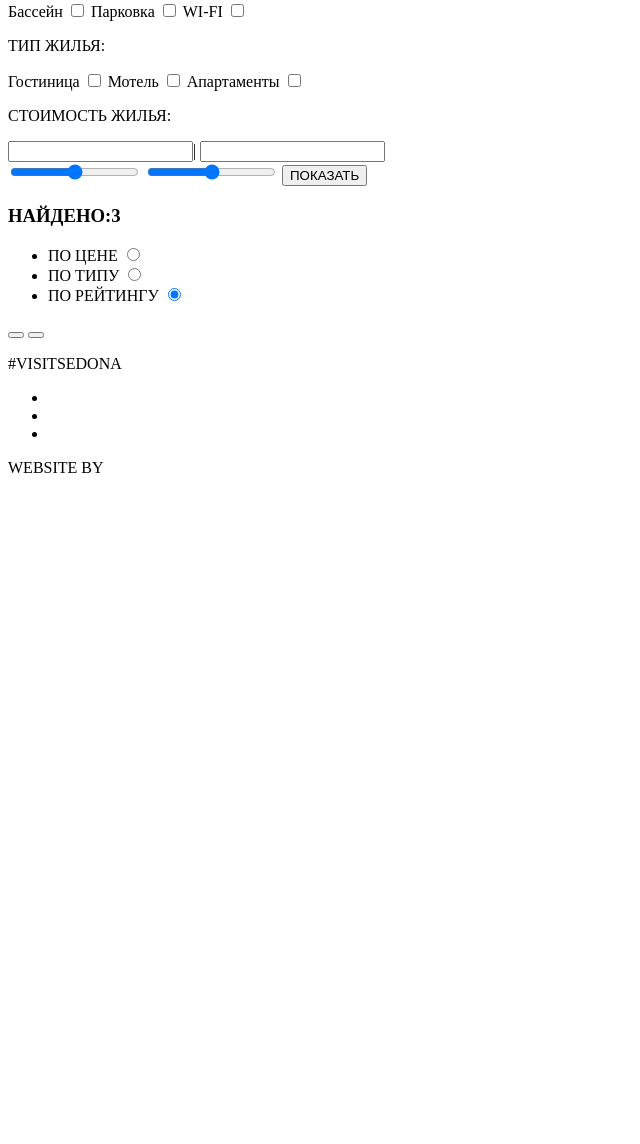
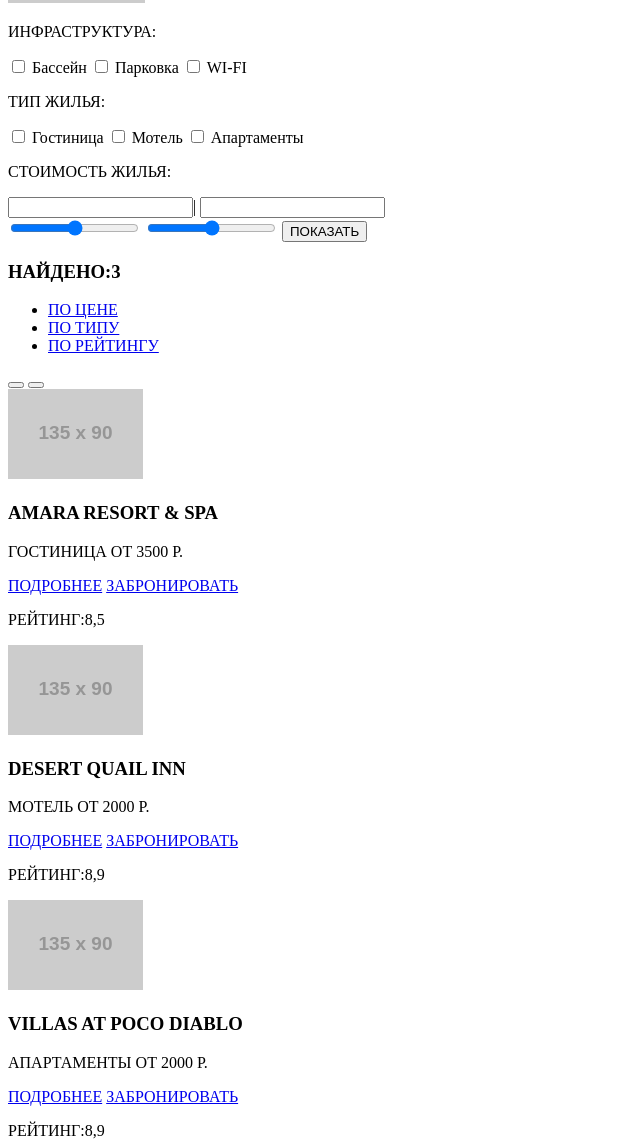
Before and after one commit to IlyaRucavitcyn/232668-sedona, a plain HTML site: page hotels.html in a window 1280 px wide. Shown: the part 189-1333 px from the top of the page, without its empty margins (0-640 px from the left). Before the commit the page ends 800 px from the top, so only its background shows below. Drawn offline with Linux system fonts and the light colour scheme; placeholder pictures from the web are drawn by us.

Commit message:
hotel.html ready

```diff
--- a/hotels.html
+++ b/hotels.html
@@ -19,7 +19,7 @@
             <li><a href="#">ГОСТИНИЦЫ</a></li>
           </ul>
           <div class="nav-logo">
-            <img src="" width="137" height="70" alt="logo" />
+            <img src="http://placehold.it/137x70" width="137" height="70" alt="logo" />
           </div>
         </nav>
       </header>
@@ -28,20 +28,20 @@
         <form action="" class="hotel-conditions">
 
           <p>ИНФРАСТРУКТУРА:</p>
+          <input type="checkbox" id="swimingpool" name="" value="">
           <label for="swimingpool">Бассейн</label>
-          <input type="checkbox" id="swimingpool" name="" value="">
+          <input type="checkbox" id="parking" name="" value="">
           <label for="parking">Парковка</label>
-          <input type="checkbox" id="parking" name="" value="">
+          <input type="checkbox" id="wifi" WI-FI value="">
           <label for="wifi">WI-FI</label>
-          <input type="checkbox" id="wifi" WI-FI value="">
 
           <p>ТИП ЖИЛЬЯ:</p>
+          <input type="checkbox" id="hotel" name="" value="">
           <label for="hotel">Гостиница</label>
-          <input type="checkbox" id="hotel" name="" value="">
+          <input type="checkbox" id="motel" name="" value="">
           <label for="motel">Мотель</label>
-          <input type="checkbox" id="motel" name="" value="">
+          <input type="checkbox" id="apartment" WI-FI value="">
           <label for="apartment">Апартаменты</label>
-          <input type="checkbox" id="apartment" WI-FI value="">
 
           <p>СТОИМОСТЬ ЖИЛЬЯ:</p>
           <div class="output">
@@ -57,26 +57,65 @@
         <section class="hotels-list">
           <header class="hotels-list-header">
             <h3>НАЙДЕНО:<span>3</span></h3>
-            <form action="">
               <ul>
                 <li>
-                  <label for="">ПО ЦЕНЕ</label>
-                  <input type="radio" name="sorter" value="price" checked checked>
+                  <a href="#">ПО ЦЕНЕ</a>
                 </li>
                 <li>
-                  <label for="">ПО ТИПУ</label>
-                  <input type="radio" name="sorter" value="type" checked>
+                  <a href="#">ПО ТИПУ</a>
                 </li>
                 <li>
-                  <label for="">ПО РЕЙТИНГУ</label>
-                  <input type="radio" name="sorter" value="rating" checked>
+                  <a href="#">ПО РЕЙТИНГУ</a>
                 </li>
               </ul>
-            </form>
 
             <button id="sort-up-button" type="button"></button>
             <button id="sort-down-button" type="button"></button>
           </header>
+          <div class="hotels-list-main">
+            <article class="hotels-item">
+              <div class="promophoto">
+                <img src="http://placehold.it/135x90" alt="Hotel Photo">
+              </div>
+              <div class="hotel-info">
+                <h3>AMARA RESORT & SPA  <span></span></h3>
+                <p>ГОСТИНИЦА <span>ОТ 3500 Р.</span></p>
+                <div class="controls">
+                  <a href="#">ПОДРОБНЕЕ</a>
+                  <a href="#">ЗАБРОНИРОВАТЬ</a>
+                  <p>РЕЙТИНГ:8,5</p>
+                </div>
+              </div>
+            </article>
+            <article class="hotels-item">
+              <div class="promophoto">
+                <img src="http://placehold.it/135x90" alt="Hotel Photo">
+              </div>
+              <div class="hotel-info">
+                <h3>DESERT QUAIL INN  <span></span></h3>
+                <p>МОТЕЛЬ <span>ОТ 2000 Р.</span></p>
+                <div class="controls">
+                  <a href="#">ПОДРОБНЕЕ</a>
+                  <a href="#">ЗАБРОНИРОВАТЬ</a>
+                  <p>РЕЙТИНГ:8,9</p>
+                </div>
+              </div>
+            </article>
+            <article class="hotels-item">
+              <div class="promophoto">
+                <img src="http://placehold.it/135x90" alt="Hotel Photo">
+              </div>
+              <div class="hotel-info">
+                <h3>VILLAS AT POCO DIABLO<span></span></h3>
+                <p>АПАРТАМЕНТЫ <span>ОТ 2000 Р.</span></p>
+                <div class="controls">
+                  <a href="#">ПОДРОБНЕЕ</a>
+                  <a href="#">ЗАБРОНИРОВАТЬ</a>
+                  <p>РЕЙТИНГ:8,9</p>
+                </div>
+              </div>
+            </article>
+          </div>
         </section>
 
       </main>
```
